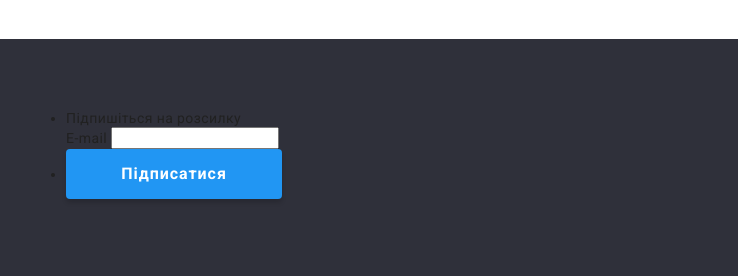
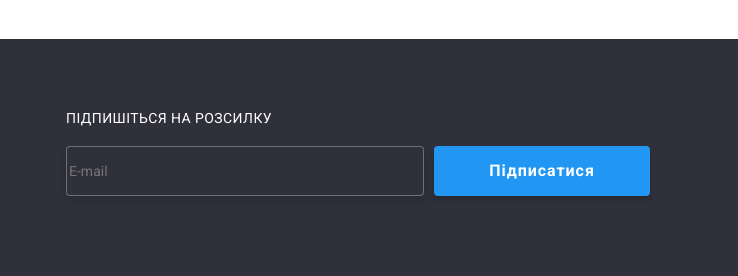
Before and after one commit to Cocobbee/goit-markup-hw-06, a plain HTML site: page index.html in a window 1280 px wide. Shown: the part 2640-2916 px from the top of the page, 542-1280 px from the left. Drawn offline with nearby package versions, Linux system fonts and the light colour scheme.

Commit message:
updates 2.3

```diff
--- a/css/styles.css
+++ b/css/styles.css
@@ -749,6 +749,31 @@ img {
 
 /* Suscribe info */
 
+.suscribe-title {
+    margin-bottom: 20px;
+    font-size: 14px;
+    line-height: 16px;
+    letter-spacing: 0.03em;
+    text-transform: uppercase;
+    color: var(--regular-white);
+}
+
+.suscribe-list {
+    display: flex;
+    padding-top: 0px;
+    gap: 10px;
+    list-style: none;
+}
+
+.suscribe-info-box {
+    border: 1px solid rgba(255, 255, 255, 0.3);
+    filter: drop-shadow(0px 4px 4px rgba(0, 0, 0, 0.15));
+    border-radius: 4px;
+    width: 358px;
+    height: 50px;
+    background-color: var(--motto-back-color)
+}
+
 .btn-suscribe {
     display: flex;
     align-items: center;
--- a/index.html
+++ b/index.html
@@ -362,11 +362,11 @@
       </div>
       <!-- Suscribe for email received -->
       <div>
-        <ul>
-          <li><p class="suscribe-title">Підпишіться на розсилку</p>
-            <label for="email-suscribe">E-mail</label>
-            <input type="email" name="email" id="email-suscribe" /></li>
-          <li><button class="btn-suscribe" type="submit">Підписатися</button></li>
+        <p class="suscribe-title">Підпишіться на розсилку</p>
+        <ul class="suscribe-list">
+          <li class="suscribe-item">
+            <input class="suscribe-info-box" type="email" name="email" id="email-suscribe" placeholder="E-mail" /> </li>
+          <li class="suscribe-item"><button class="btn-suscribe" type="submit">Підписатися</button></li>
         </ul>
       </div>
     </div>
```
